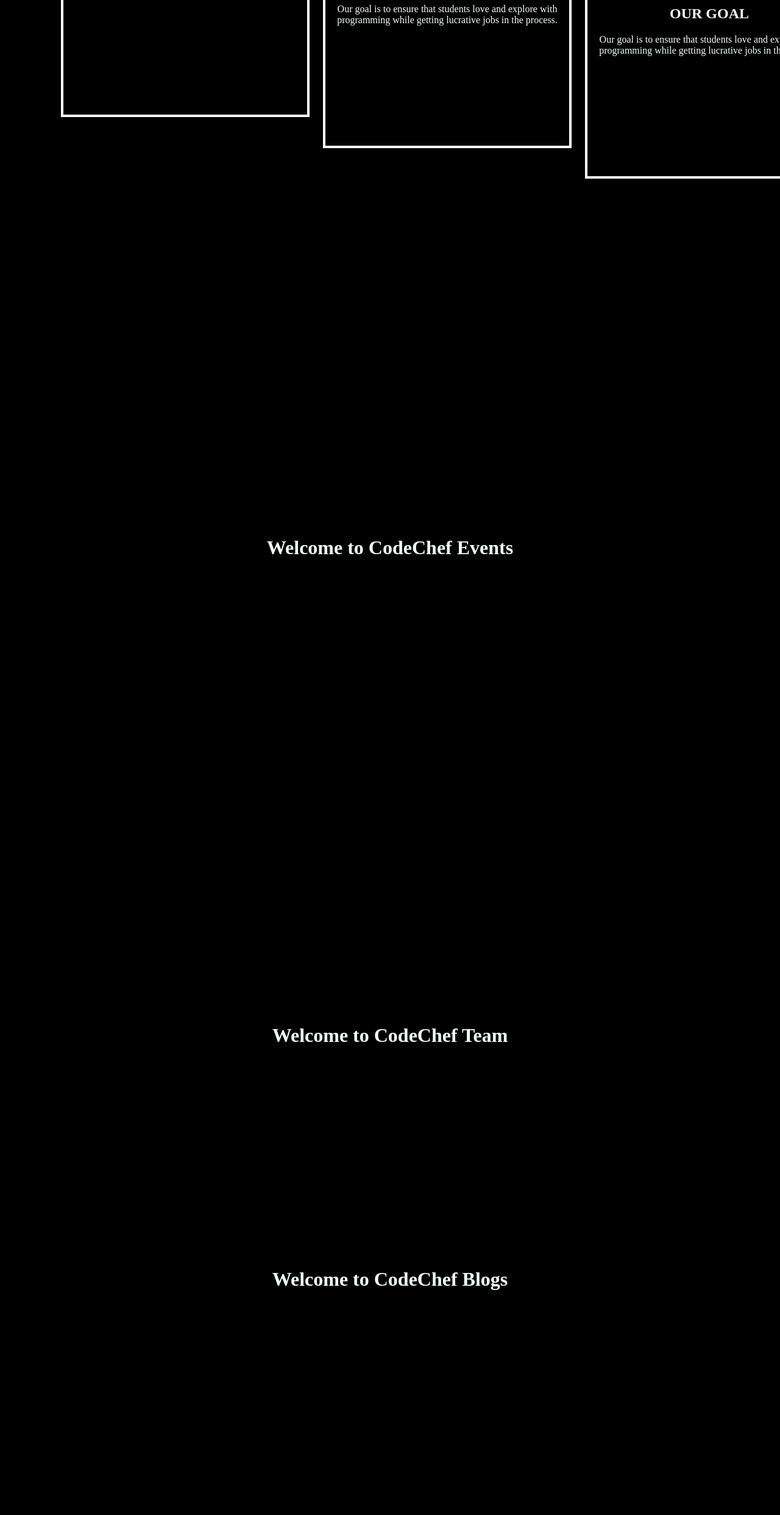
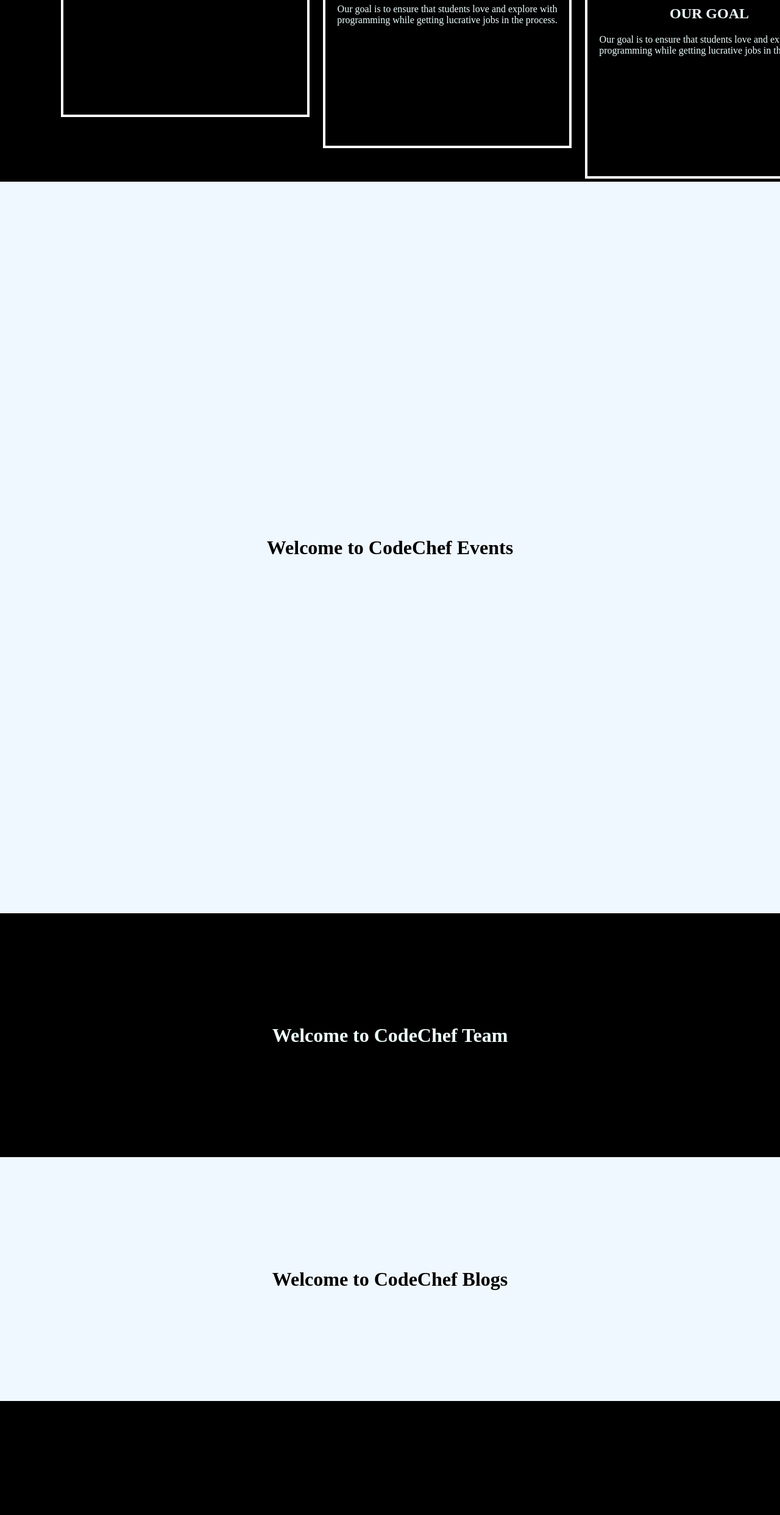
Before and after one commit to dummy-co-der/my-app, a React (Create React App) app: page / in a window 1280 px wide. Shown: the part 971-3456 px from the top of the page at 61% size. Built offline with nearby package versions, Linux system fonts and the light colour scheme.

Commit message:
customized sections

```diff
--- a/src/App.css
+++ b/src/App.css
@@ -212,3 +212,15 @@
   margin-left: 20px;
   margin-right: 15px;
 }
+.Events{
+  background-color: aliceblue;
+  color:black;
+}
+.Navbarel:hover{
+  /* background-color: grey; */
+  color:#F1D00A;
+}
+.blogs{
+  background-color: aliceblue;
+  color:black;
+}
--- a/src/components/Navbar/NavbarElements.js
+++ b/src/components/Navbar/NavbarElements.js
@@ -22,8 +22,6 @@
 padding: 0 0.5rem;
 height: 100%;
 cursor: pointer;
-&.active {
-	color: #F1D00A;
 }
 `;
 
--- a/src/components/Navbar/index.js
+++ b/src/components/Navbar/index.js
@@ -15,29 +15,29 @@
 	<div class='divScroll'>
 	<Nav>
 		<Bars />
-		<NavMenu>
+		<NavMenu >
 
 		<img className="images" src= "./logo192.png"/>
 		<img className="images"src="./Codechef.png"/>
-		<NavLink to='/about' activeStyle>
+		<NavLink className='Navbarel'to='/about' activeStyle>
 			About
 		</NavLink>
-		<NavLink to='/events' activeStyle>
+		<NavLink className='Navbarel'to='/events' activeStyle>
 			Events
 		</NavLink>
-		<NavLink to='/team' activeStyle>
+		<NavLink className='Navbarel'to='/team' activeStyle>
 			Teams
 		</NavLink>
-		<NavLink to='/blogs' activeStyle>
+		<NavLink className='Navbarel'to='/blogs' activeStyle>
 			Blogs
 		</NavLink>
-		<NavLink to='/become a member' activeStyle>
+		<NavLink className='Navbarel'to='/become a member' activeStyle>
 			Become A Member
 		</NavLink>
-		<NavLink to='/contact' activeStyle>
+		<NavLink className='Navbarel'to='/contact' activeStyle>
 			Contact
 		</NavLink>
-		<NavLink to='/address' activeStyle>
+		<NavLink className='Navbarel'to='/address' activeStyle>
 			Address
 		</NavLink>
 	</NavMenu>
--- a/src/pages/blogs.js
+++ b/src/pages/blogs.js
@@ -2,7 +2,7 @@
 
 const Blogs = () => {
 return (
-	<div
+	<div className="blogs"
 	style={{
 		display: 'flex',
 		justifyContent: 'center',
--- a/src/pages/events.js
+++ b/src/pages/events.js
@@ -2,7 +2,7 @@
 
 const Events = () => {
 return (
-	<div
+	<div className='Events'
 	style={{
 		display: 'flex',
 		justifyContent: 'center',
```
